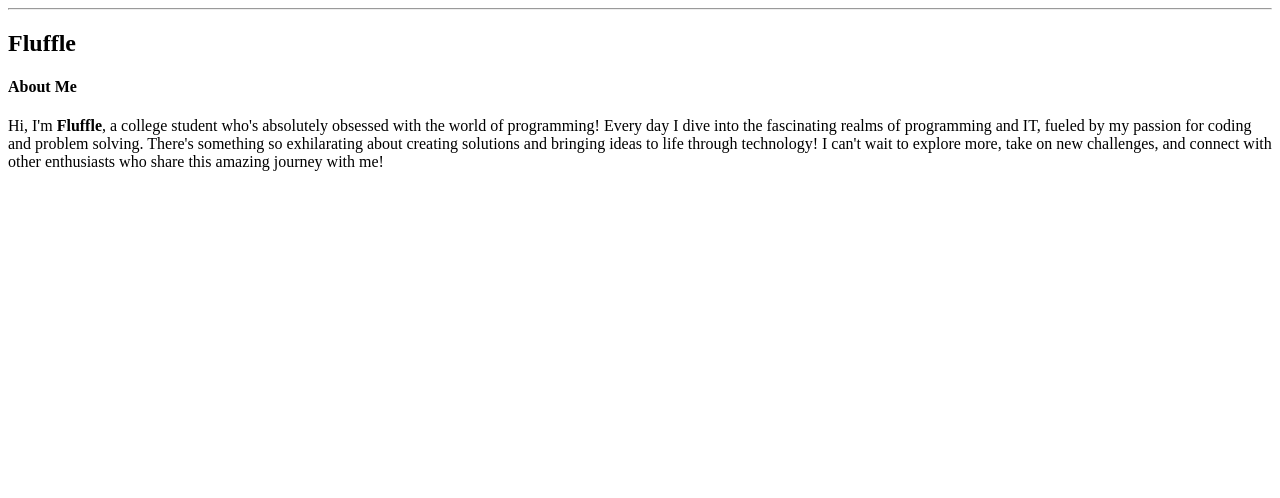
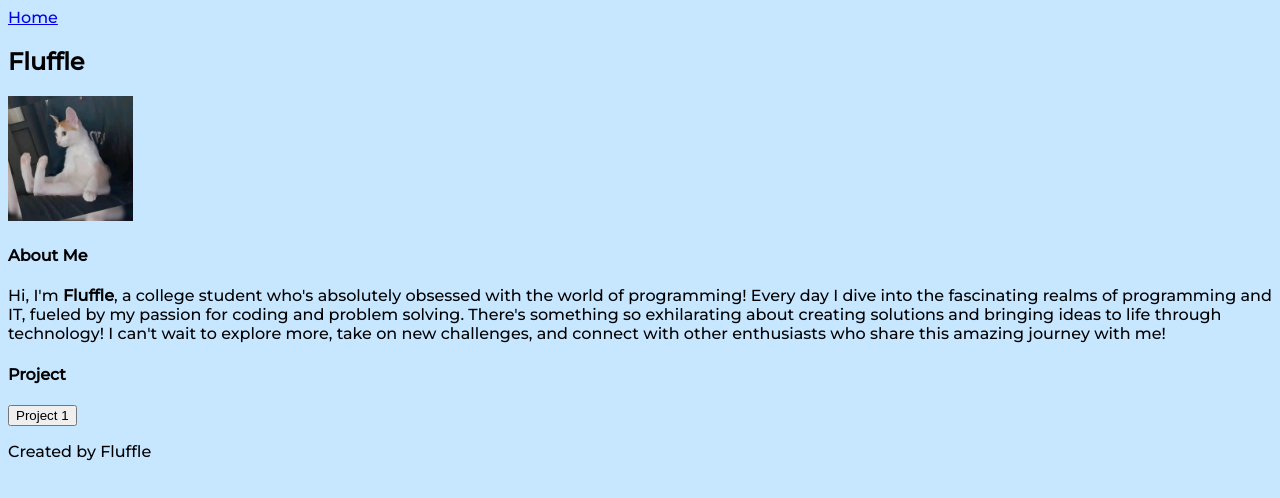
Before and after one commit to fluffle-sky/Profile, a plain HTML site: page index.html in a window 1280 px wide. Drawn offline with Linux system fonts and the light colour scheme.

Commit message:
Add files via upload

```diff
--- a/index.html
+++ b/index.html
@@ -1,13 +1,34 @@
 <!DOCTYPE html>
 <html>
     <head>
-        <title>Fluffle</title>
+        <title>Profile</title>
+        <link rel="icon" type="/assets/jpg" href="assets/image/icon.jpg">
+        <link rel="stylesheet" type="text/css" href="style.css">
+        <link rel="preconnect" href="https://fonts.googleapis.com">
+        <link rel="preconnect" href="https://fonts.gstatic.com" crossorigin>
+        <link href="https://fonts.googleapis.com/css2?family=Montserrat:wght@500&display=swap" rel="stylesheet">
     </head>
 
-    <body>
-        <hr>
-        <h2>Fluffle</h1>
-        <h4>About Me</h4>
-        <p>Hi, I'm <strong>Fluffle</strong>, a college student who's absolutely obsessed with the world of programming! Every day I dive into the fascinating realms of programming and IT, fueled by my passion for coding and problem solving. There's something so exhilarating about creating solutions and bringing ideas to life through technology! I can't wait to explore more, take on new challenges, and connect with other enthusiasts who share this amazing journey with me!</p>
+    <body class="main-body">
+        <header class="main-header">
+            <a href="index.html">Home</a>
+            <h2>Fluffle</h1>
+            <image src="assets/image/icon.jpg" alt="profile picture" height="125">
+        </header>
+
+        <main class="main-content">
+            <h4>About Me</h4>
+            <p>Hi, I'm <b>Fluffle</b>, a college student who's absolutely obsessed with the world of programming! Every day I dive into the fascinating realms of programming and IT, fueled by my passion for coding and problem solving. There's something so exhilarating about creating solutions and bringing ideas to life through technology! I can't wait to explore more, take on new challenges, and connect with other enthusiasts who share this amazing journey with me!</p>
+            <h4>Project</h4>
+            <a href="second.html" class="main-button-1">
+                <button>Project 1</button>
+            </a>
+        </main>
+
+        <footer class="main-footer">
+            <p>Created by Fluffle</p>
+        </footer>
     </body>
+
+
 </html>
--- /dev/null
+++ b/style.css
@@ -0,0 +1,44 @@
+/**/
+body {
+    font-family: 'Montserrat', sans-serif;
+    background-color: #C6E7FF;
+}
+
+header {
+
+}
+
+nav {
+
+}
+
+main {
+
+}
+
+footer {
+
+}
+
+/**/
+h1 {
+
+}
+
+h2 {
+
+}
+
+h3 {
+
+}
+
+h4 {
+
+}
+
+p {
+
+}
+
+/**/
```
Also changed, not shown: second.html (added, +11 -0 lines), assets/image/icon.jpg (added).
